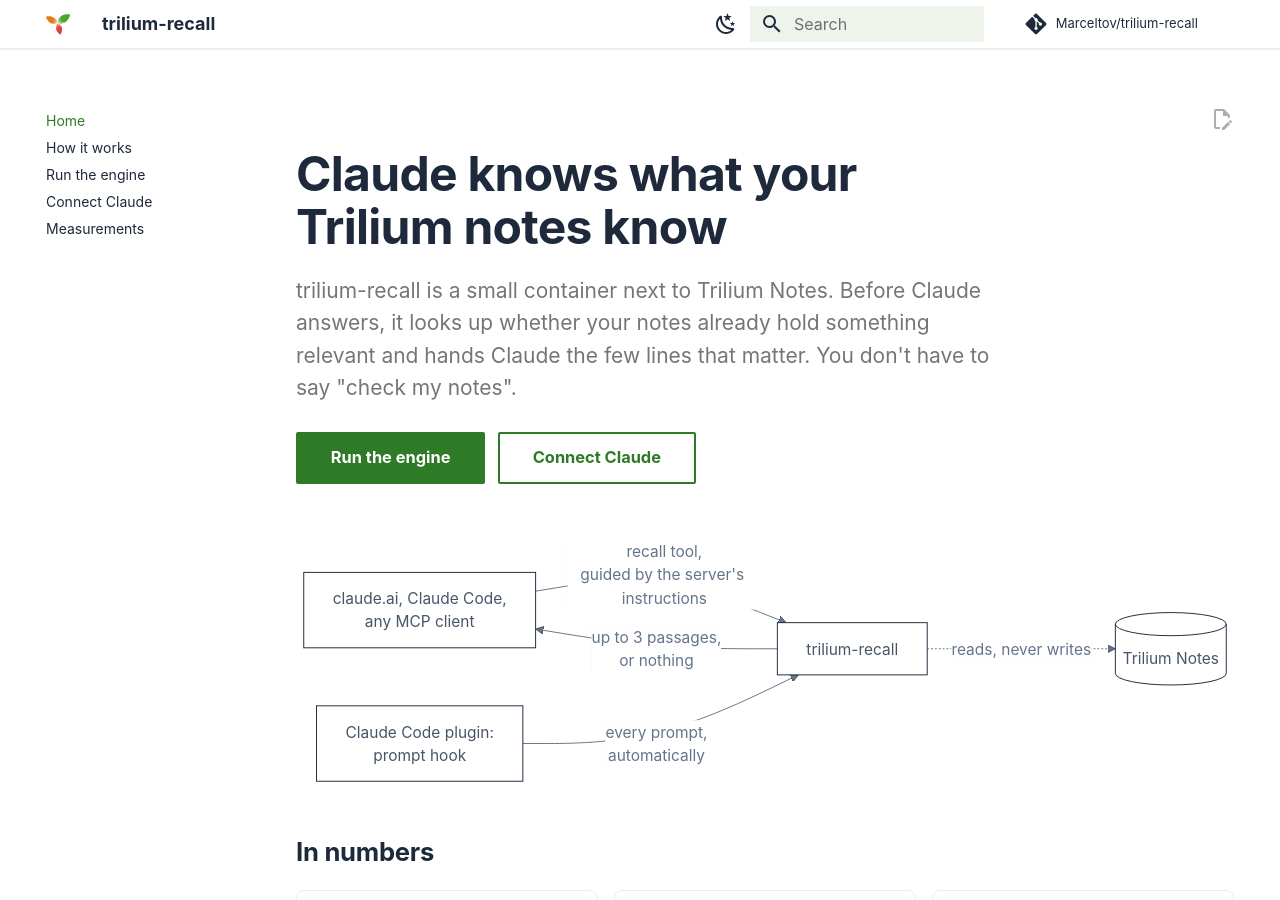
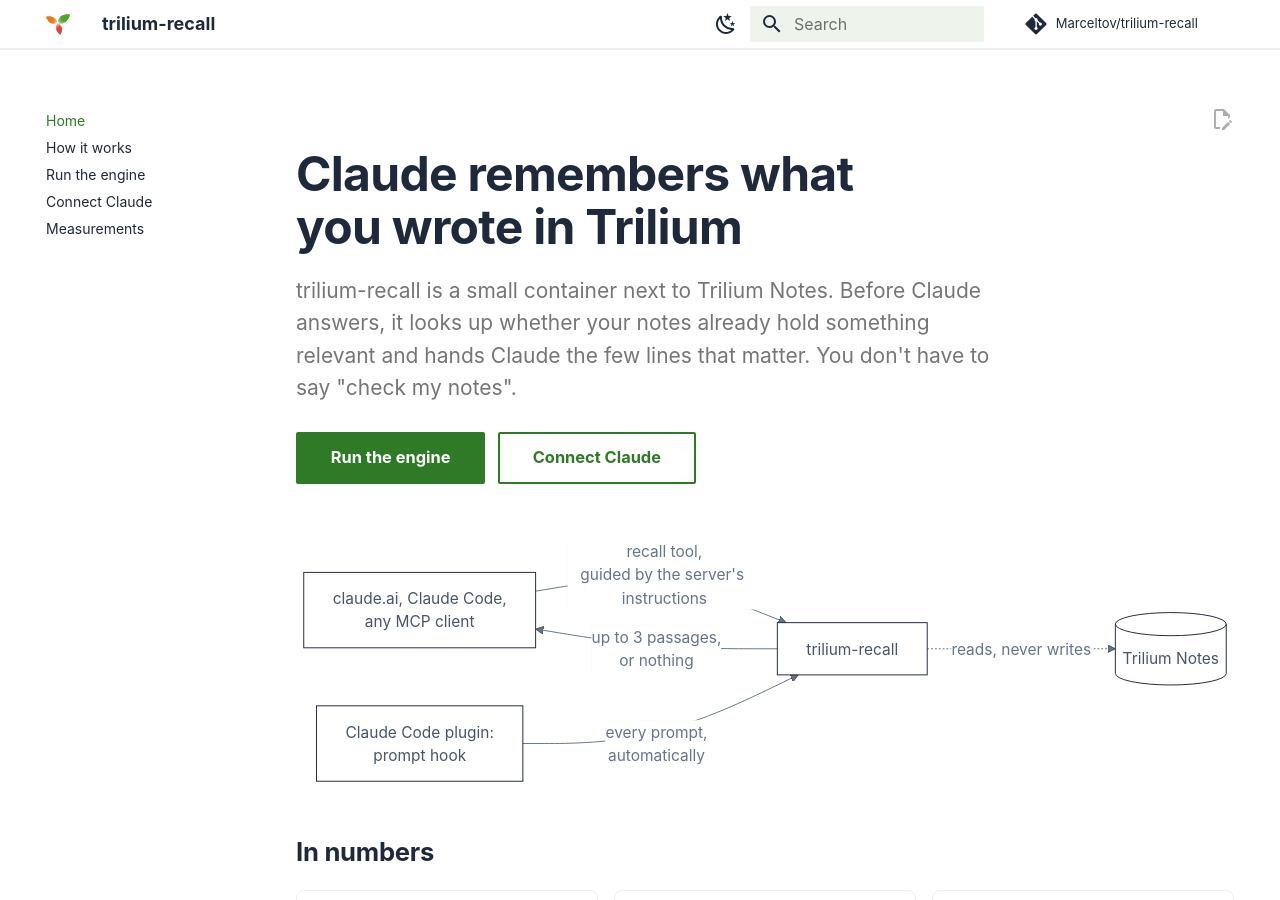
Before and after one commit to Marceltov/trilium-recall, an MkDocs documentation site: the page built from docs/index.md, in a window 1280 px wide and 900 px high. Built offline with MkDocs 1.6.1 and Material for MkDocs 9.7.7, drawn with Linux system fonts in a browser that asks for light colours; some web fonts are replaced; comment, search, counter and statistics services are not loaded.

Commit message:
Tagline: Claude remembers what you wrote in Trilium
Co-Authored-By: Claude Opus 5.5 <noreply@anthropic.com>
Claude-Session: https://claude.ai/code/session_01CDeSKjKU8KLZNeARSi8BUQ

```diff
--- a/docs/index.md
+++ b/docs/index.md
@@ -5,7 +5,7 @@ hide:
 
 <div class="tm-hero" markdown>
 
-# Claude knows what your Trilium notes know
+# Claude remembers what you wrote in Trilium
 
 <p class="tm-hero__lead">trilium-recall is a small container next to Trilium Notes. Before Claude answers, it looks up whether your notes already hold something relevant and hands Claude the few lines that matter. You don't have to say "check my notes".</p>
 
--- a/mkdocs.yml
+++ b/mkdocs.yml
@@ -1,5 +1,5 @@
 site_name: trilium-recall
-site_description: "Claude finds what your Trilium Notes know, on its own: a recall container, a Claude Code prompt hook and an MCP recall tool."
+site_description: "Claude remembers what you wrote in Trilium Notes: a recall container with an MCP recall tool and an optional Claude Code prompt hook."
 site_url: https://trilium-recall.marceltov.de/
 repo_url: https://github.com/Marceltov/trilium-recall
 repo_name: Marceltov/trilium-recall
```
Also changed, not shown: README.md (+1 -1 lines), 2 other files.
